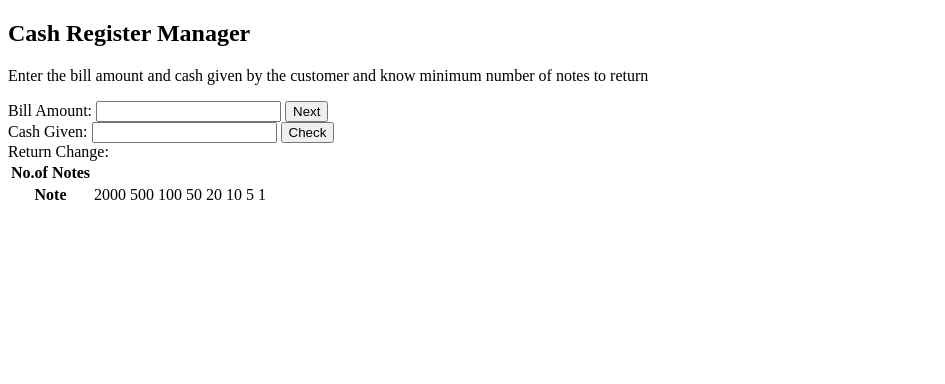
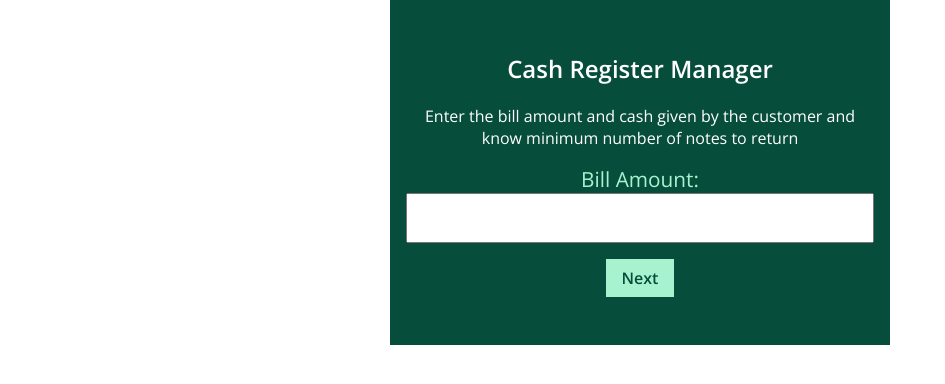
Before and after one commit to Kshitijkumar05/Cash-Register-Manager, a plain HTML site: page index.html in a window 1280 px wide. Shown: the whole page, without its empty margins (0-945 px from the left). Drawn offline with nearby package versions, Linux system fonts and the light colour scheme.

Commit message:
Style: added stylesheet

```diff
--- a/index.html
+++ b/index.html
@@ -5,6 +5,12 @@
     <meta http-equiv="X-UA-Compatible" content="IE=edge">
     <meta name="viewport" content="width=device-width, initial-scale=1.0">
     <title>Cash Register Manager</title>
+
+    <link rel="stylesheet" href="style.css">
+
+    <link rel="preconnect" href="https://fonts.gstatic.com">
+    <link href="https://fonts.googleapis.com/css2?family=Open+Sans:wght@400;600&display=swap" rel="stylesheet">
+
 </head>
 <body>
     <section class="section">
--- /dev/null
+++ b/style.css
@@ -0,0 +1,82 @@
+:root{
+    --dark-green : #064E3B;
+    --faint-green : #A7F3D0;
+}
+*{
+    font-family: 'Open Sans', sans-serif;
+    box-sizing: border-box;
+}
+body{
+    margin: 0;
+}
+.section{
+    width: 100%;
+    max-width: 500px;
+    min-height: 200px;
+    margin: auto;
+    padding: 2rem 1rem;
+    text-align: center;
+    background-color: var(--dark-green);
+}
+
+h1,p{
+    color: white;
+}
+.label{
+    font-size: 1.3rem;
+    padding: 1.5rem 1rem 0.5rem;
+    color: var(--faint-green);
+}
+
+input{
+    width: 100%;
+    padding: 1rem;
+    height: 50px;
+    display: block;
+}
+
+button{
+    padding: 0.5rem 1rem;
+    display: block;
+    font-size: 1rem;
+    border: none;
+    margin: 1rem auto 0;
+    background-color: var(--faint-green);
+    color: var(--dark-green);
+    font-weight: bold;
+}
+
+.cashGivenInput{
+    display: none;
+}
+.changeReturn{
+    display: none;
+}
+.errorMsg{
+    padding-top: 1rem;
+    color:white;
+}
+#output{
+    margin: 1rem 0;
+}
+
+#output table, th, td{
+    padding: 0.2rem;
+    color: var(--dark-green);
+    background-color:var(--faint-green);
+    border: 2px solid var(--dark-green) ;
+    border-collapse: collapse;
+}
+.noOfNotes{
+    background-color:white;
+    font-weight: bold;
+}
+
+table{
+    width: 100%;
+    table-layout: fixed;
+}
+
+th,td{
+    word-wrap: break-word;
+}
```
